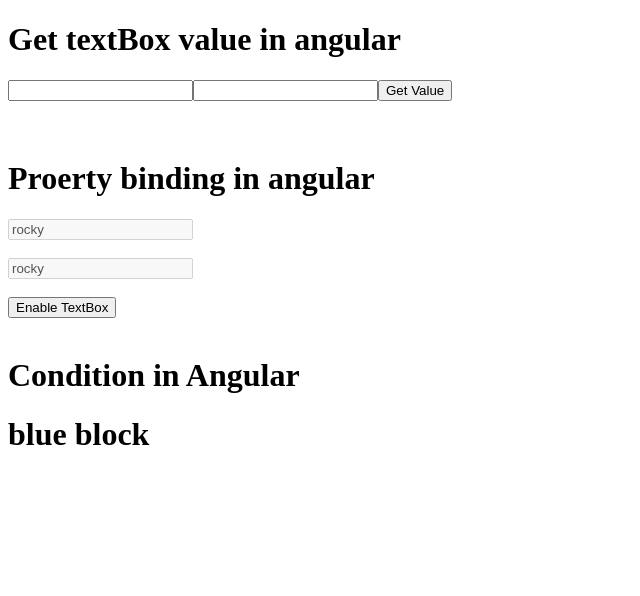
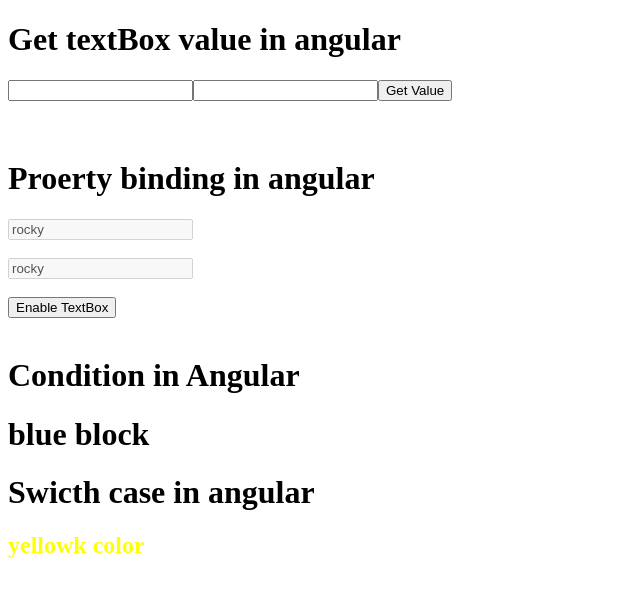
Before and after one commit to RakeshLakhara/demoapp, an Angular app: page / in a window 1280 px wide. Shown: the top 596 px of the page, without its empty margins (0-640 px from the left). Built offline with nearby package versions, Linux system fonts and the light colour scheme.

Commit message:
commit for #13 switchCase

```diff
--- a/src/app/app.component.html
+++ b/src/app/app.component.html
@@ -31,3 +31,12 @@
 <ng-template [ngIf]="show == 'blue'">
   <h1>blue block</h1>
 </ng-template>
+
+<h1>Swicth case in angular</h1>
+<div [ngSwitch]="color">
+    <h2 style="color: red;" *ngSwitchCase="'red'">red color</h2>
+    <h2 style="color: green;" *ngSwitchCase="'green'">green color</h2>
+    <h2 style="color: blue;" *ngSwitchCase="'blue'">blue color</h2>
+    <h2 style="color: yellow;" *ngSwitchCase="'yellow'">yellowk color</h2>
+    <h2 *ngSwitchDefault>default color</h2>
+</div>
--- a/src/app/app.component.ts
+++ b/src/app/app.component.ts
@@ -9,6 +9,7 @@
   title = 'demoapp';
   name = 'rocky';
   show = "blue";
+  color = 'yellow';
   currentVal;
   disabledBox = true;
   getVal(val)
```
